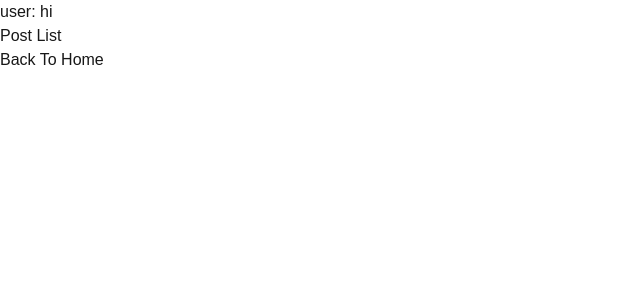
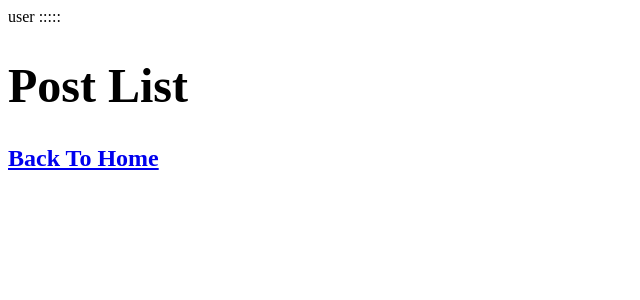
Before and after one commit to FHsm97/my-next-app-with-pages-router, a Next.js app: page /posts in a window 1280 px wide. Shown: the top 300 px of the page, without its empty margins (0-640 px from the left). Built offline with nearby package versions, Linux system fonts and the light colour scheme.

Commit message:
S3-E10-layouts-part2(pre page layout)

```diff
--- a/src/components/authLayout.tsx
+++ b/src/components/authLayout.tsx
@@ -8,7 +8,7 @@ export default function AuthLayout({children}:{children:ReactNode}) {
 
     return(
         <div>
-            user: hi
+            <span>user :::::</span>
             <h2>{children}</h2>
         </div>
     )
--- a/src/pages/_app.tsx
+++ b/src/pages/_app.tsx
@@ -1,9 +1,18 @@
-import AuthLayout from "@/components/authLayout";
-import "@/styles/globals.css";
-import type { AppProps } from "next/app";
+import type { ReactElement, ReactNode } from 'react'
+import type { NextPage } from 'next'
+import type { AppProps } from 'next/app'
 
-export default function App({ Component, pageProps }: AppProps) {
-  return <AuthLayout>
-    <Component {...pageProps} />
-  </AuthLayout>;
+export type NextPageWithLayout<P = {}, IP = P> = NextPage<P, IP> & {
+  getLayout?: (page: ReactElement) => ReactNode
 }
+
+type AppPropsWithLayout = AppProps & {
+  Component: NextPageWithLayout
+}
+
+export default function MyApp({ Component, pageProps }: AppPropsWithLayout) {
+  // Use the layout defined at the page level, if available
+  const getLayout = Component.getLayout ?? ((page) => page)
+
+  return getLayout(<Component {...pageProps} />)
+}
--- a/src/pages/posts/index.tsx
+++ b/src/pages/posts/index.tsx
@@ -1,7 +1,9 @@
 import Link from "next/link";
+import { NextPageWithLayout } from "../_app";
+import AuthLayout from "@/components/authLayout";
 
 
-export default function PostListPage() {
+const PostPage:NextPageWithLayout=()=>{
     return (
         <>
             <h1>Post List</h1>
@@ -12,3 +14,13 @@ export default function PostListPage() {
         </>
     )
 }
+
+PostPage.getLayout=(page)=>{
+    return(
+        <AuthLayout>
+            {page}
+        </AuthLayout>
+    )
+}
+
+export default PostPage;
```
